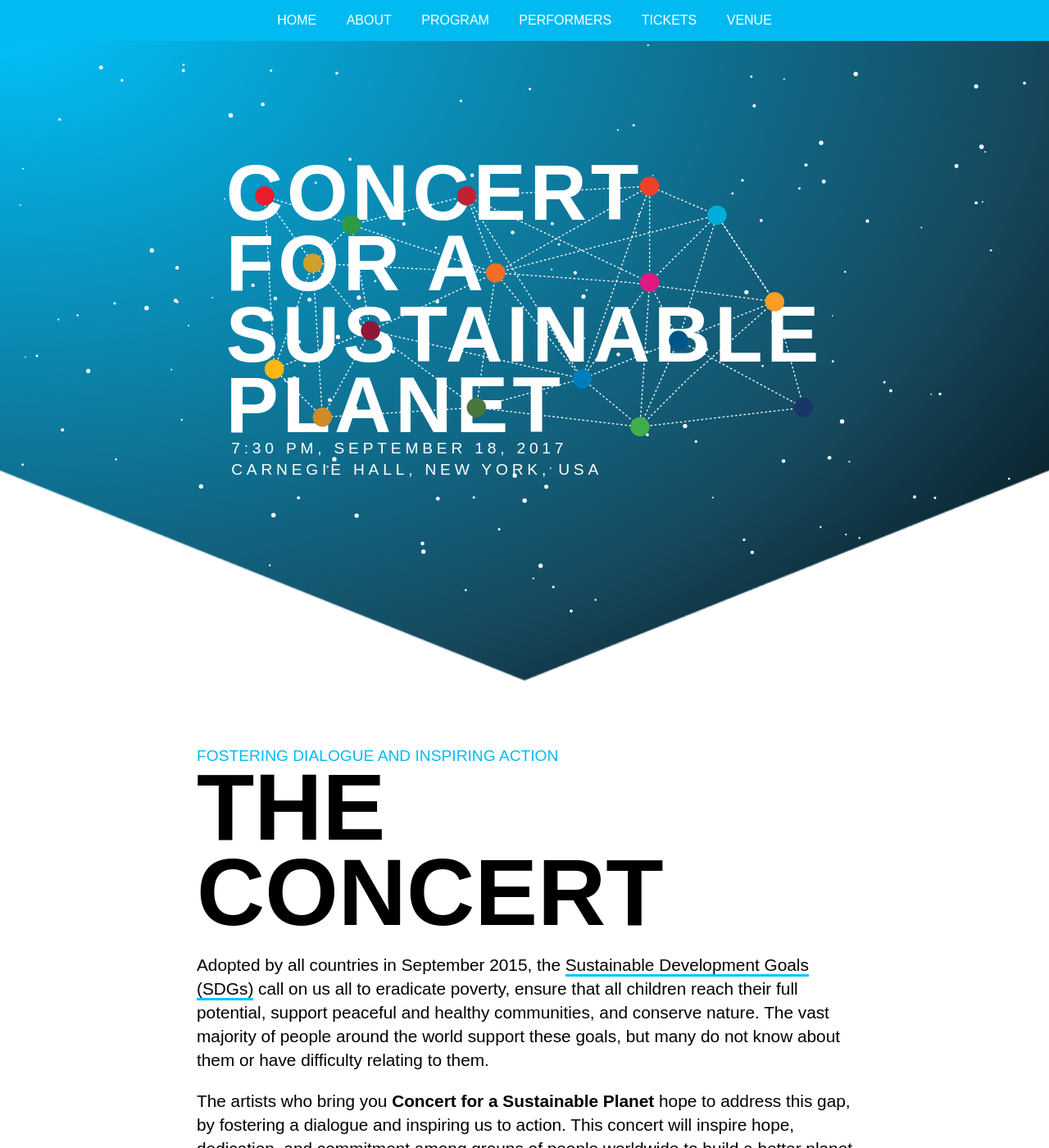
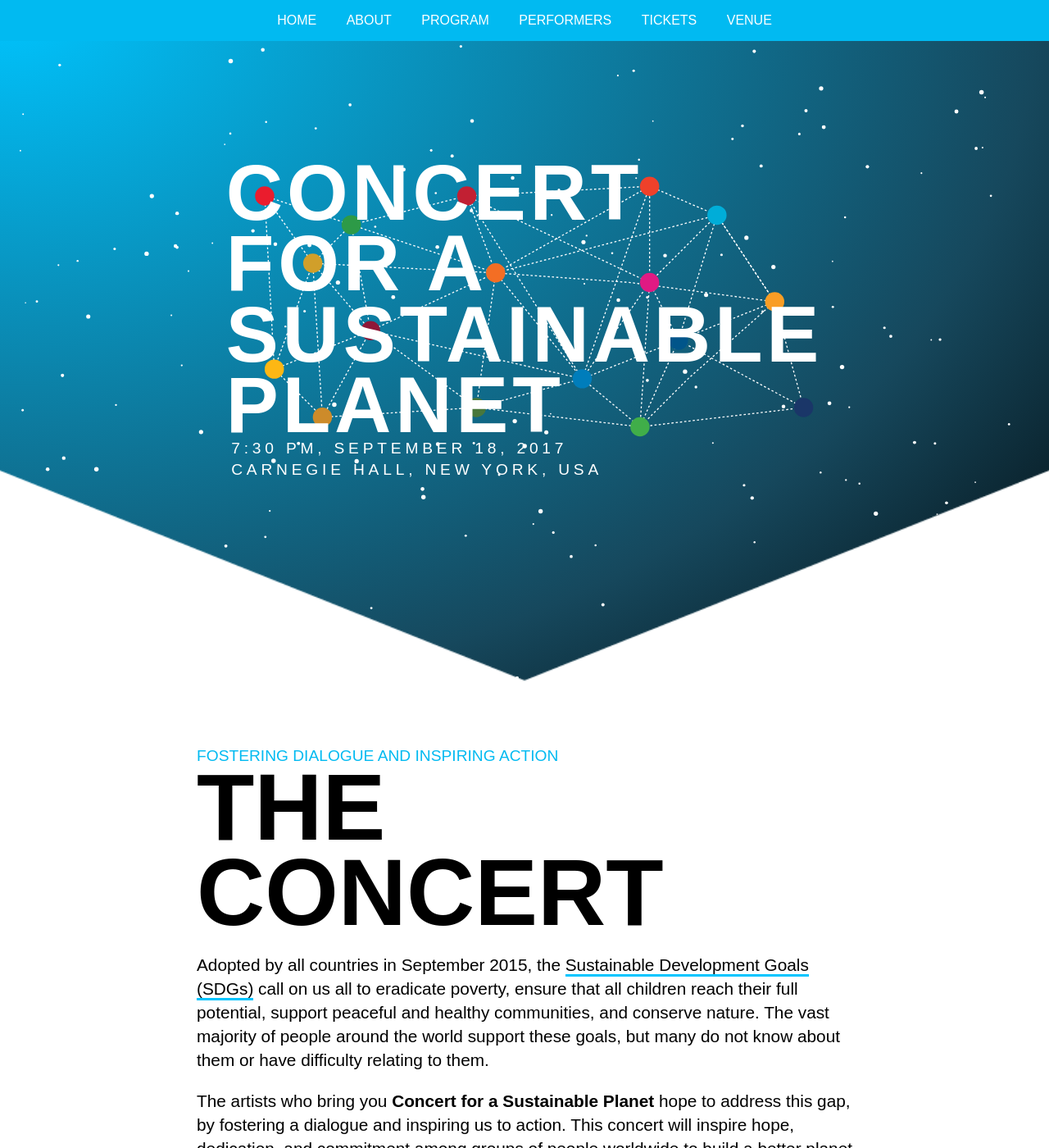
Before and after one commit to cmaddox12/Carnegie-Concert-2017, a Jekyll site: the page built from index.md, in a window 1280 px wide and 1400 px high. Shown: the whole window at 82% size. Built offline with Jekyll 4.4.1, drawn with Linux system fonts in a browser that asks for light colours.

Commit message:
Moved SDG dot graphic to logo background

```diff
--- a/_includes/header.html
+++ b/_includes/header.html
@@ -15,7 +15,6 @@
       </ul>
     </nav>
     <h1 class="logo">
-      <img src="/assets/images/logo-overlay.svg" class="logo__overlay-image">
       <div>Concert</div>
       <div>for a</div>
       <div>Sustainable</div>
--- a/_sass/_masthead.scss
+++ b/_sass/_masthead.scss
@@ -9,8 +9,8 @@
     radial-gradient(farthest-corner at 0 0 , #00c5ff 0%, #16485d 70%, #000 100%);
   background-position:
     bottom center,
-    top center,
-    top left;
+    center,
+    center;
   background-repeat:
     no-repeat,
     no-repeat,
@@ -111,6 +111,11 @@
   display: inline-block;
   position: relative;
 }
+.logo {
+  background: url('/assets/images/logo-overlay.svg');
+  background-repeat: no-repeat;
+  background-position: center top;
+}
 .logo div {
   line-height: 0.9;
 }
```
